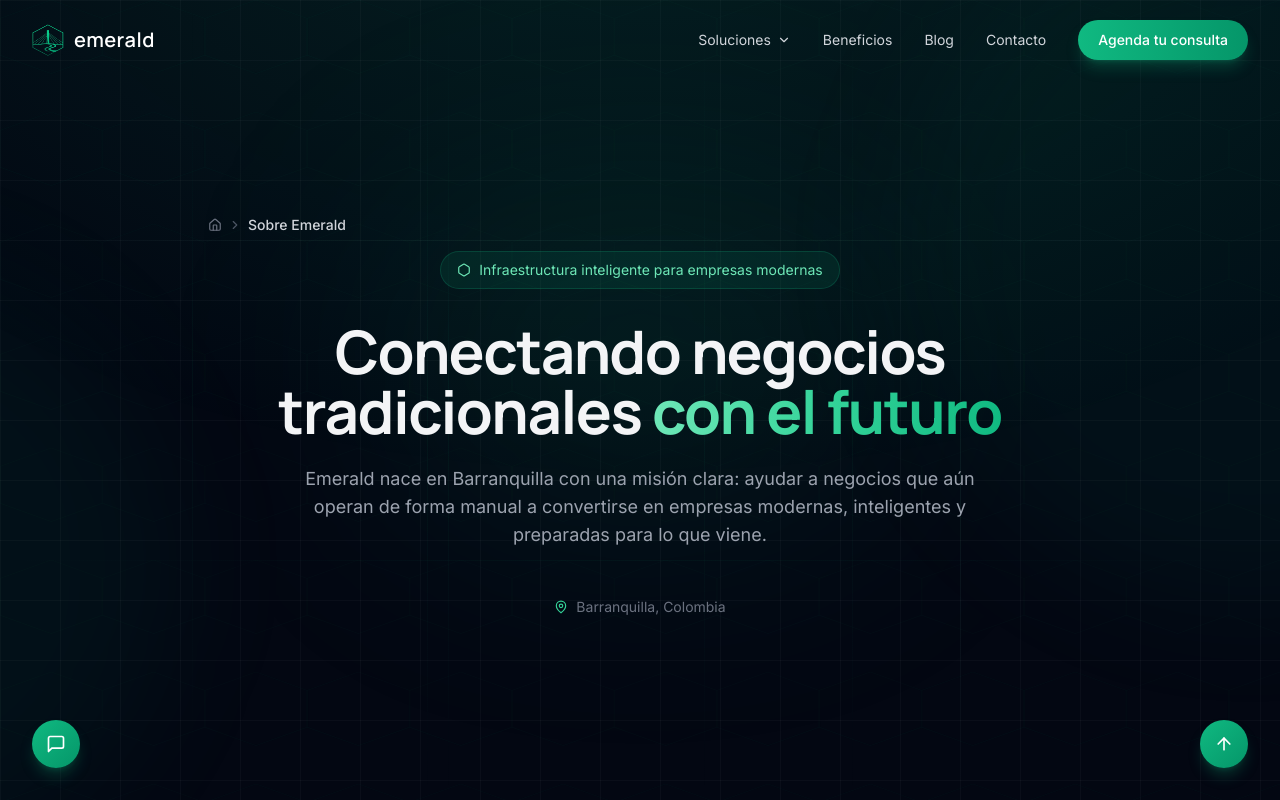
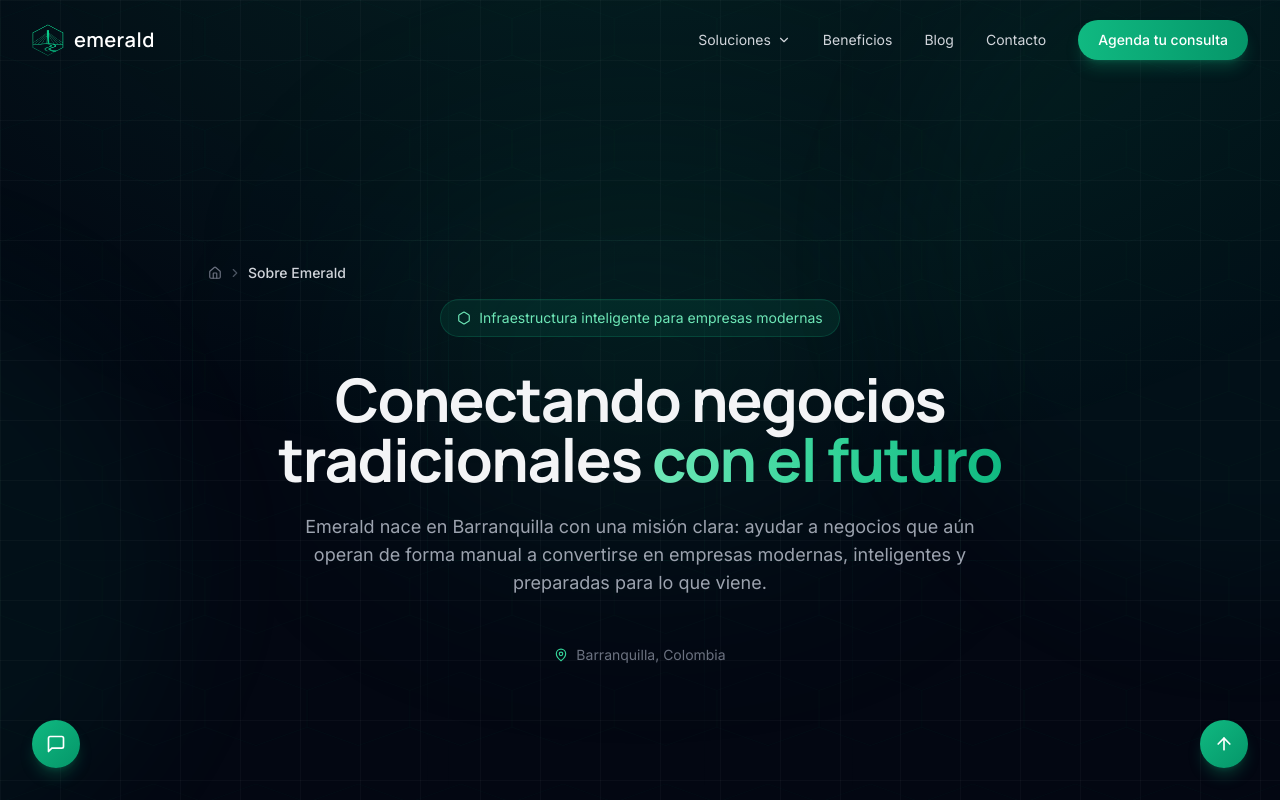
Before and after one commit to 4lfredoCalv0/emerald, a Next.js app: page /sobre-emerald in a window 1280 px wide. Shown: the top 800 px of the page. Built offline with nearby package versions, Linux system fonts and the light colour scheme.

Commit message:
Fix breadcrumbs z-index: add top padding to clear fixed navbar

```diff
--- a/components/Breadcrumbs.tsx
+++ b/components/Breadcrumbs.tsx
@@ -35,7 +35,7 @@ export default function Breadcrumbs({ items }: BreadcrumbsProps) {
         type="application/ld+json"
         dangerouslySetInnerHTML={{ __html: JSON.stringify(breadcrumbSchema) }}
       />
-      <nav aria-label="Breadcrumb" className="max-w-7xl mx-auto px-4 pb-4">
+      <nav aria-label="Breadcrumb" className="max-w-7xl mx-auto px-4 pt-20 lg:pt-24 pb-4">
         <ol className="flex items-center gap-1.5 text-sm">
           {allItems.map((item, index) => (
             <li key={index} className="flex items-center gap-1.5">
```
